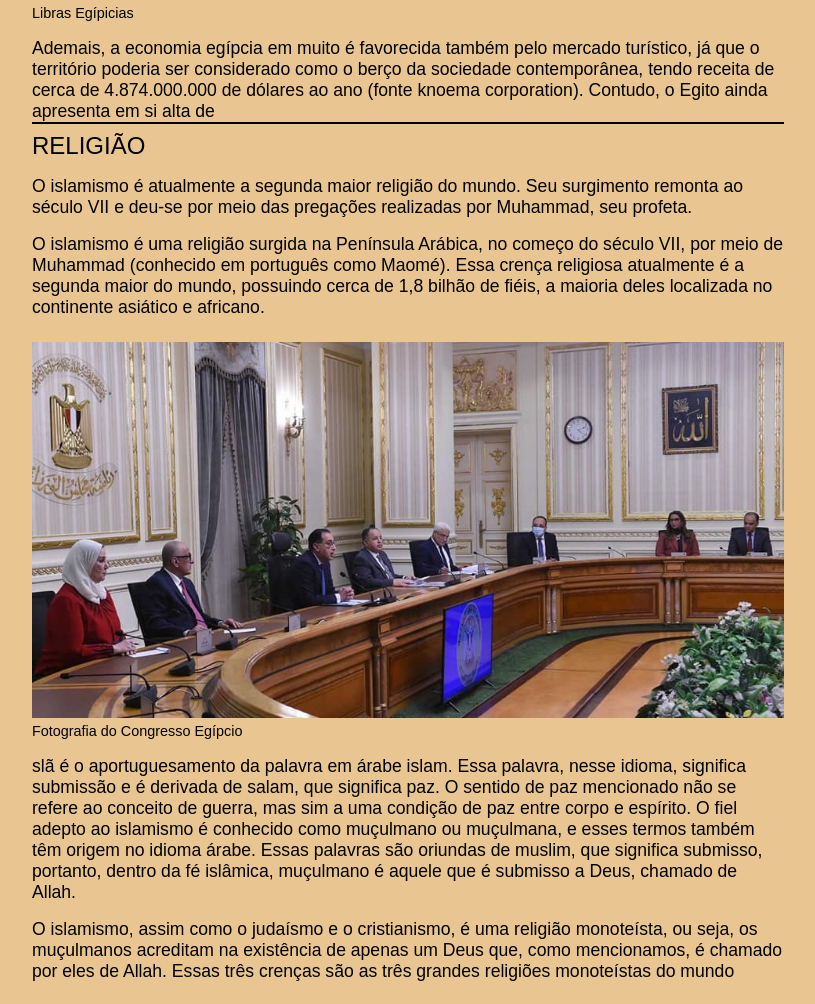
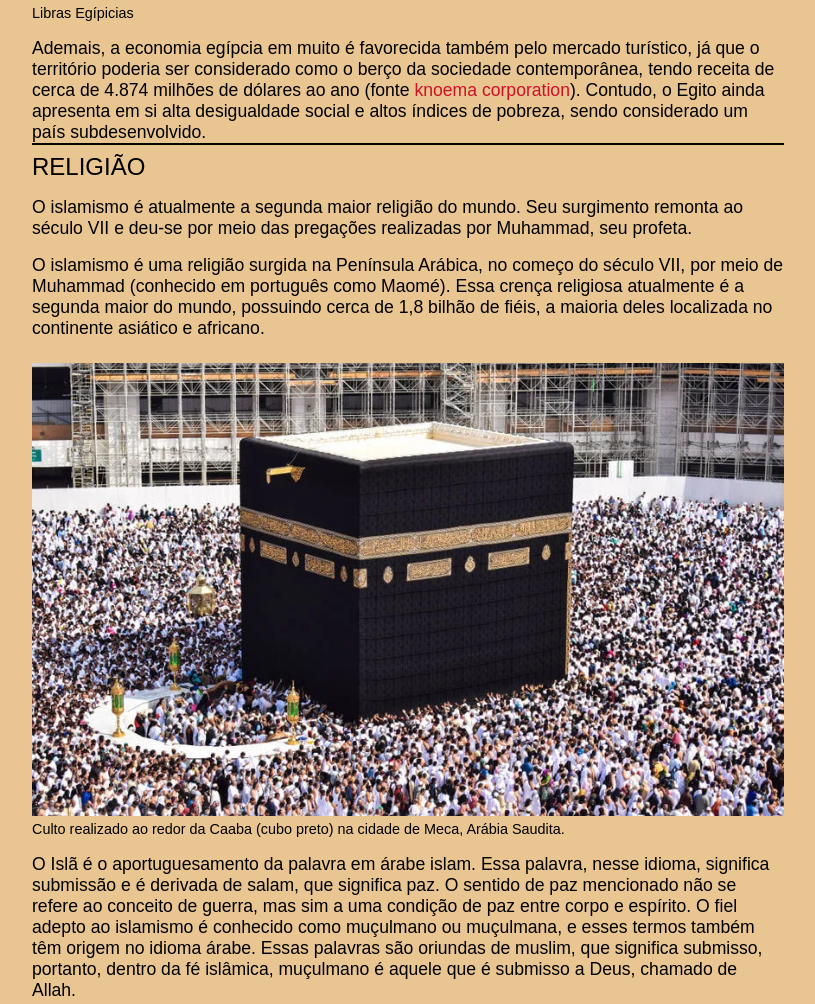
Before and after one commit to pehGois/feiraCultural, a plain HTML site: page egypt.html in a window 1280 px wide. Shown: the part 2951-3955 px from the top of the page, without its empty margins (232-1047 px from the left). Drawn offline with Linux system fonts and the light colour scheme.

Commit message:
Primeira Reedição da parte "Atualidades"

```diff
--- a/egypt.html
+++ b/egypt.html
@@ -152,8 +152,7 @@
                 Tendo como moeda a libra egípcia (0,27 Real brasileiro segundo cotação do dia 08/09/2022), o Egito baseia a sua economia
                 principalmente na exportação de petróleo, gás natural e seus derivados extraídos no <a href="https://mundoeducacao.uol.com.br/geografia/canal-suez.htm" target="_blank">golfo do Suez</a>, o que representa cerca de 34% do PIB egípcio que no ano de 2021 foi
                 contabilizado pelo Fundo Monetário Internacional como "US$ 394 bilhões", um valor baixo
-                quando comparado ao PIB brasileiro que totalizou no mesmo ano 8.7 trilhões, cerca de
-                2000 vezes mais que o egipcio.
+                quando comparado ao PIB brasileiro que totalizou no mesmo ano cerca de 1.6 trilhão de dólares.
                 <div>
                     <img src="style/images/economiaEgito.jpg" alt="Congresso Egípcio Lotado" class="image">
                     <span class="subtitle">
@@ -164,8 +163,9 @@
             <p class="content">
                 Ademais, a economia egípcia em muito é favorecida também pelo mercado turístico, já que
                 o território poderia ser considerado como o berço da sociedade contemporânea, tendo
-                receita de cerca de 4.874.000.000 de dólares ao ano (fonte knoema corporation).
-                Contudo, o Egito ainda apresenta em si alta de
+                receita de cerca de 4.874 milhões de dólares ao ano (fonte <a href="https://knoema.com/atlas/Egypt/topics/Tourism/Key-Tourism-Indicators/Tourism-receipts" target="_blank">knoema corporation</a>).
+                Contudo, o Egito ainda apresenta em si alta desigualdade social e altos índices de pobreza,
+                sendo considerado um país subdesenvolvido.
             </p>
             <div class="divider"></div>
             <span class="news-title-2">RELIGIÃO</span>
@@ -180,14 +180,14 @@
                 atualmente é a segunda maior do mundo, possuindo cerca de 1,8 bilhão de fiéis, a maioria
                 deles localizada no continente asiático e africano.
                 <div>
-                    <img src="style/images/politicaEgito.jpg" alt="Congresso Egípcio Lotado" class="image">
+                    <img src="style/images/meca.jpg" alt="Congresso Egípcio Lotado" class="image">
                     <span class="subtitle">
-                        Fotografia do Congresso Egípcio
+                        Culto realizado ao redor da Caaba (cubo preto) na  cidade de  Meca, Arábia Saudita.
                     </span>
                 </div>
             </p>
             <p class="content">
-                slã é o aportuguesamento da palavra em árabe islam. Essa palavra, nesse idioma,
+                O Islã é o aportuguesamento da palavra em árabe islam. Essa palavra, nesse idioma,
                 significa submissão e é derivada de salam, que significa paz. O sentido de paz mencionado
                 não se refere ao conceito de guerra, mas sim a uma condição de paz entre corpo e espírito.
                 O fiel adepto ao islamismo é conhecido como muçulmano ou muçulmana, e esses termos
@@ -199,7 +199,7 @@
                 O islamismo, assim como o judaísmo e o cristianismo, é uma religião monoteísta, ou seja,
                 os muçulmanos acreditam na existência de apenas um Deus que, como mencionamos, é
                 chamado por eles de Allah. Essas três crenças são as três grandes religiões monoteístas do
-                mundo
+                mundo.
             </p>
     </main>
     <footer>
--- a/style/style.css
+++ b/style/style.css
@@ -31,10 +31,6 @@ a:visited{
     text-decoration: none;
     color: #CE1126;
 }
-a{
-    color: #CE1126;
-}
-
 ul{
     margin-left: 1.5rem;
 }
```
Also changed, not shown: style/images/meca.jpg (added).
